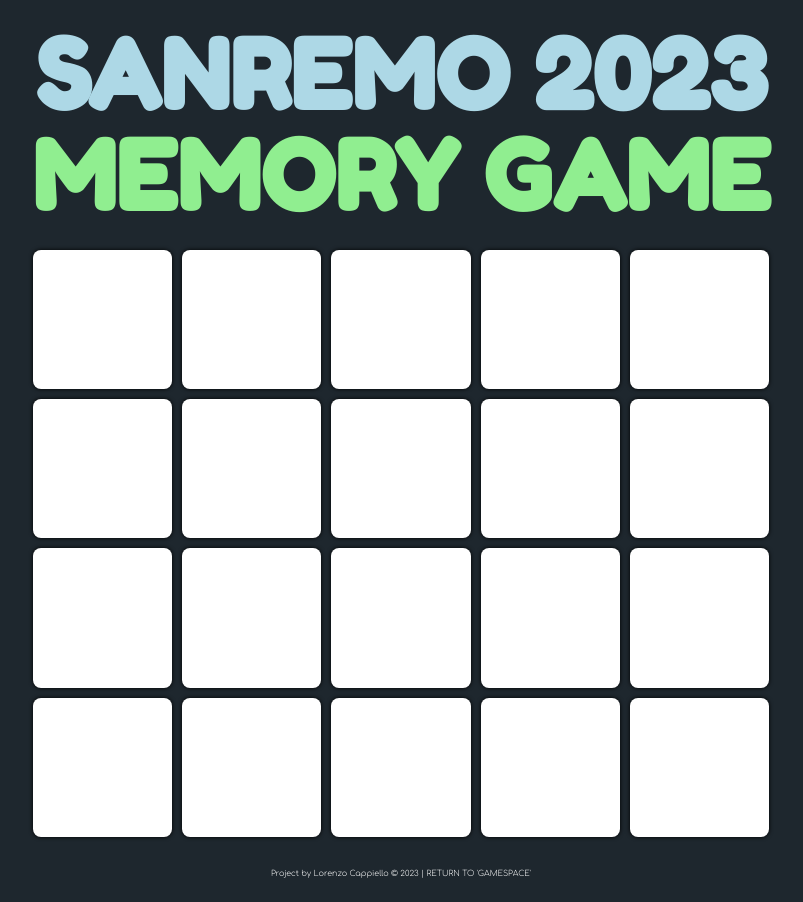
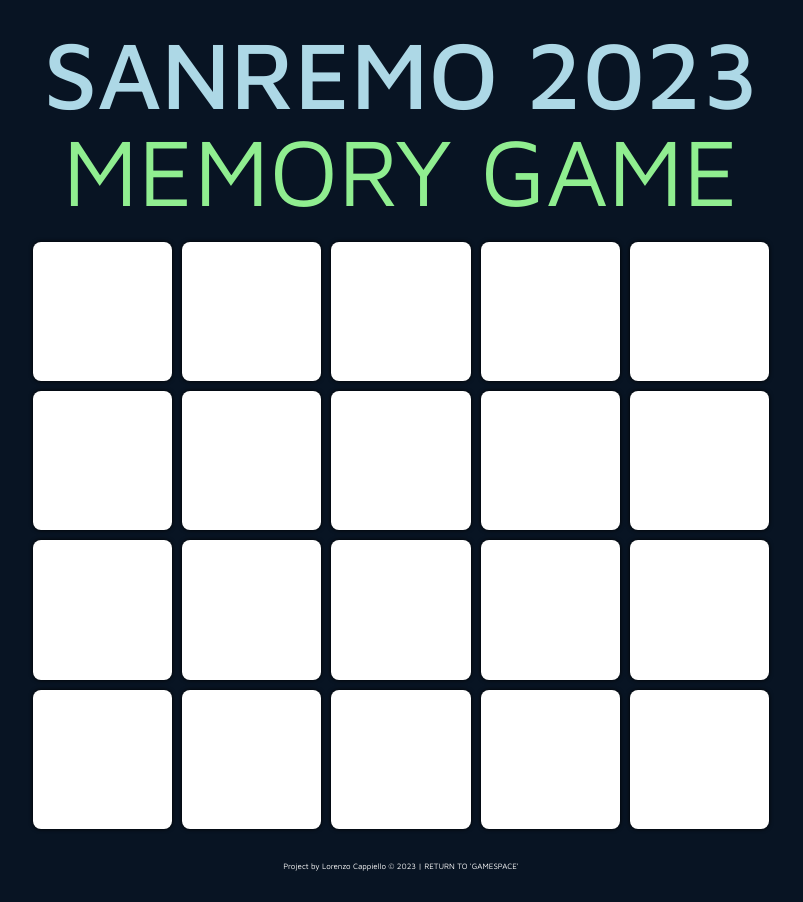
Before and after one commit to lorenzocappiello/memory-game, a plain HTML site: page index.html in a window 1280 px wide. Shown: the whole page, without its empty margins (239-1042 px from the left). Drawn offline with Linux system fonts and the light colour scheme.

Commit message:
Style Update

```diff
--- a/style.css
+++ b/style.css
@@ -1,5 +1,4 @@
-@import url('https://fonts.googleapis.com/css2?family=Fredoka+One&display=swap');
-@import url('https://fonts.googleapis.com/css2?family=Comfortaa:wght@300&display=swap');
+@import url('https://fonts.googleapis.com/css2?family=Maven+Pro:wght@400;500&display=swap');
 
 * {
     padding: 0;
@@ -8,7 +7,7 @@
 }
 
 body {
-    background-color: #1e272e;
+    background-color: #081423;
 }
 
 img {
@@ -19,7 +18,8 @@ img {
 /* Header */
 
 .memory-game-title {
-    font-family: 'Fredoka One', cursive;
+    font-family: 'Maven Pro', sans-serif;
+    font-weight: 500;
     font-size: 96px;
     text-align: center;
     color: lightblue;
@@ -28,7 +28,8 @@ img {
 }
 
 .memory-game-subtitle {
-    font-family: 'Fredoka One', cursive;
+    font-family: 'Maven Pro', sans-serif;
+    font-weight: 400;
     font-size: 96px;
     text-align: center;
     color: lightgreen;
@@ -43,7 +44,6 @@ img {
         font-size: 72px;
     }
     .memory-game-subtitle {
-        margin-top: 2px;
         margin-bottom: -24px;
         font-size: 72px;
     }
@@ -53,6 +53,7 @@ img {
     .memory-game-title {
         margin-top: 24px;
         font-size: 36px;
+        margin-bottom: 3px;
     }
     .memory-game-subtitle {
         margin-bottom: -12px;
@@ -160,14 +161,14 @@ img {
 }
 
 .copyright {
-    font-family: 'Comfortaa', cursive;
+    font-family: 'Maven Pro', sans-serif;
     font-size: 8px;
     color: white;
     text-align: center;
 }
 
 .gamespace-link {
-    font-family: 'Comfortaa', cursive;
+    font-family: 'Maven Pro', sans-serif;
     font-size: 8px;
     text-decoration: none;
     color: white;
```
